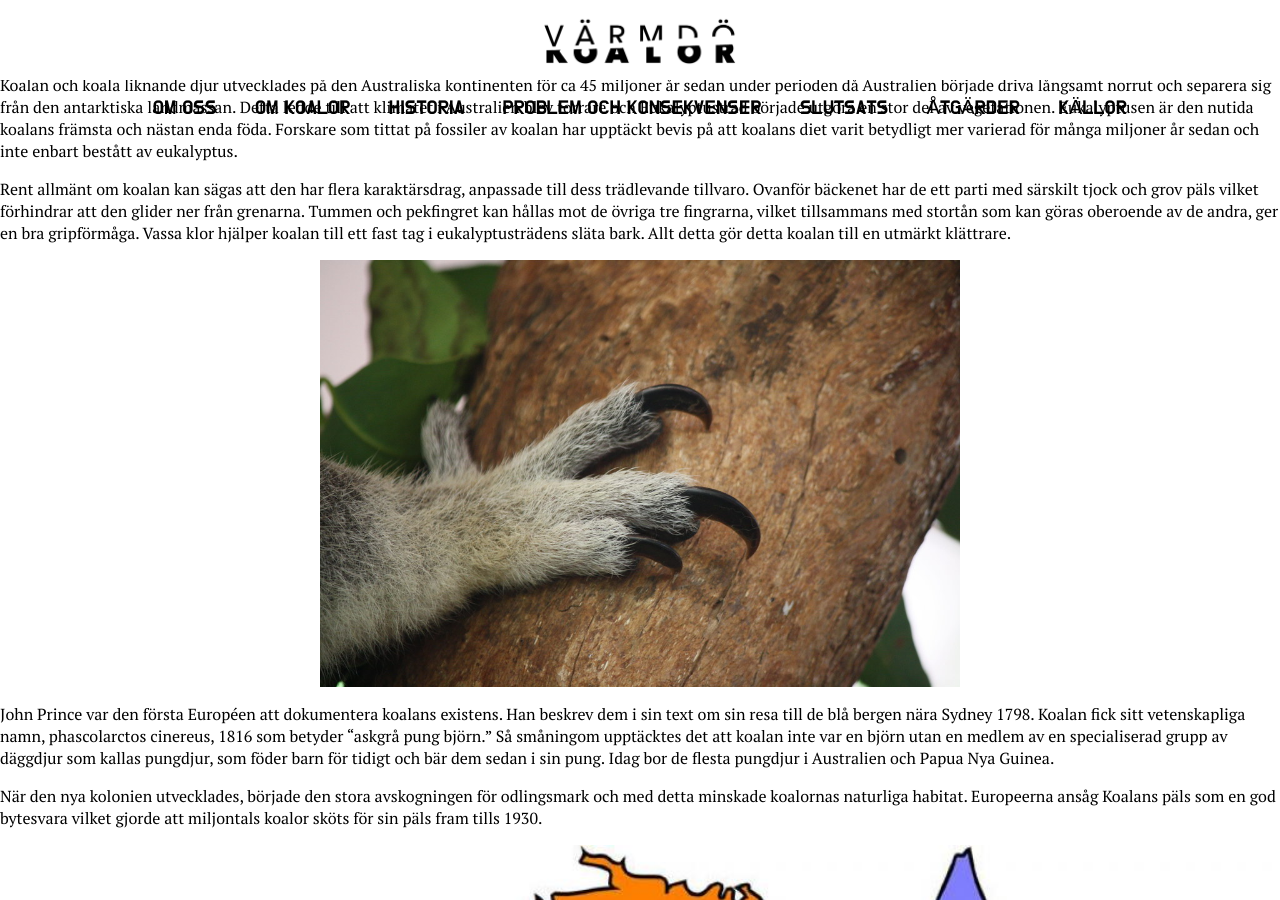
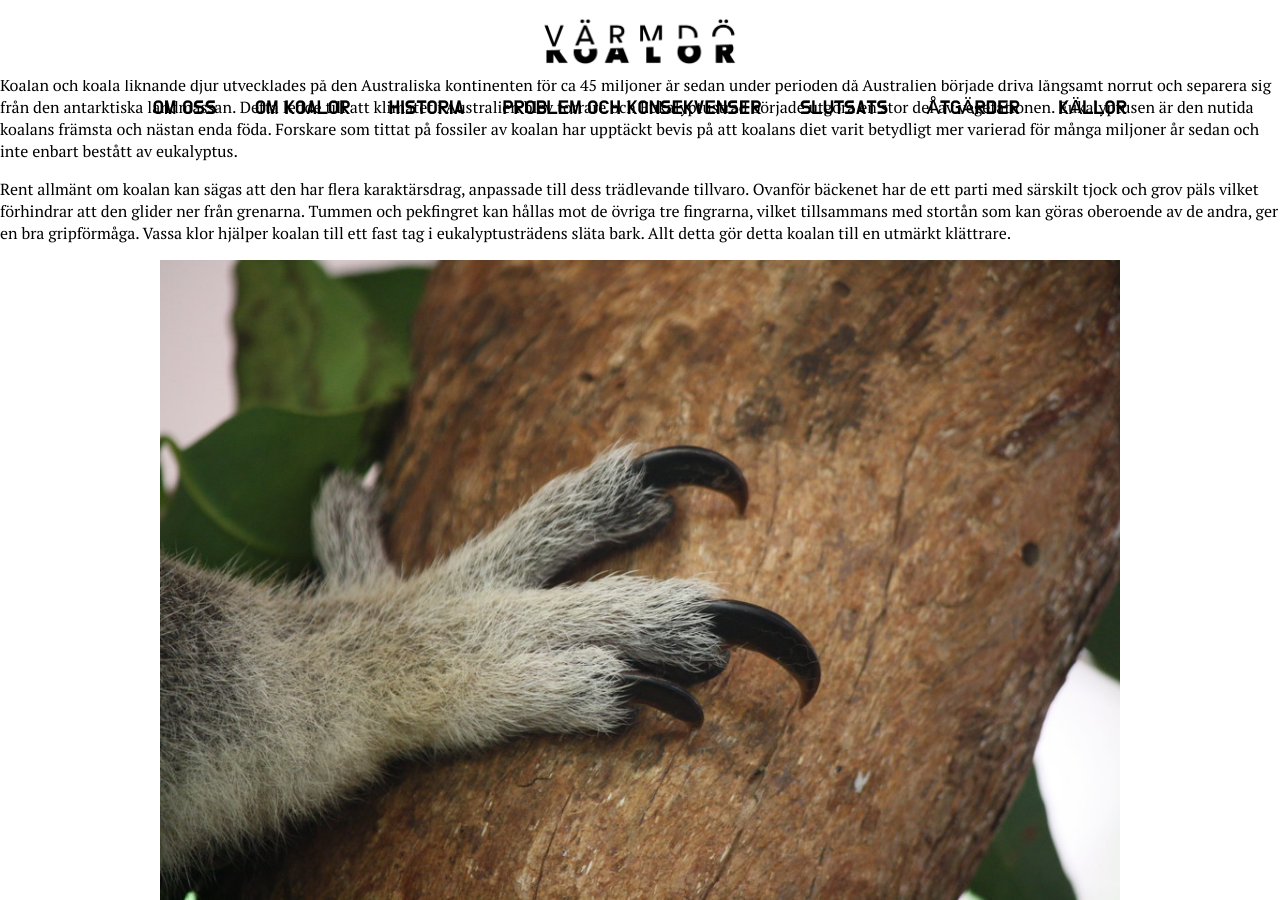
Before and after one commit to limbero/stackars-koalorna, a Jekyll site: the page built from _historia/historia.md, in a window 1280 px wide and 900 px high, scrolled down 539 px. Built offline with Jekyll 4.4.1, drawn with Linux system fonts in a browser that asks for light colours; comment, search, counter and statistics services are not loaded.

Commit message:
Update historia.md

```diff
--- a/_historia/historia.md
+++ b/_historia/historia.md
@@ -6,7 +6,7 @@
 
 Rent allmänt om koalan kan sägas att den har flera karaktärsdrag, anpassade till dess trädlevande tillvaro. Ovanför bäckenet har de ett parti med särskilt tjock och grov päls vilket förhindrar att den glider ner från grenarna. Tummen och pekfingret kan hållas mot de övriga tre fingrarna, vilket tillsammans med stortån som kan göras oberoende av de andra, ger en bra gripförmåga. Vassa klor hjälper koalan till ett fast tag i eukalyptusträdens släta bark. Allt detta gör detta koalan till en utmärkt klättrare.
 
-<img alt="bild på koalaklor" src="{{ site.baseurl }}/assets/Koalaklor.jpg" style="width: 50%; display: block; margin: 0 auto;">
+<img alt="bild på koalaklor" src="{{ site.baseurl }}/assets/Koalaklor.jpg" style="width: 75%; display: block; margin: 0 auto;">
 
 
 John Prince var den första Européen att dokumentera koalans existens. Han beskrev dem i sin text om sin resa till de blå bergen nära Sydney 1798. Koalan fick sitt vetenskapliga namn, phascolarctos cinereus, 1816  som betyder “askgrå pung björn.”  Så småningom upptäcktes det att koalan inte var en björn utan en medlem av en specialiserad grupp av däggdjur som kallas pungdjur, som föder barn för tidigt och bär dem sedan i sin pung. Idag bor de flesta pungdjur i Australien och Papua Nya Guinea.
```
